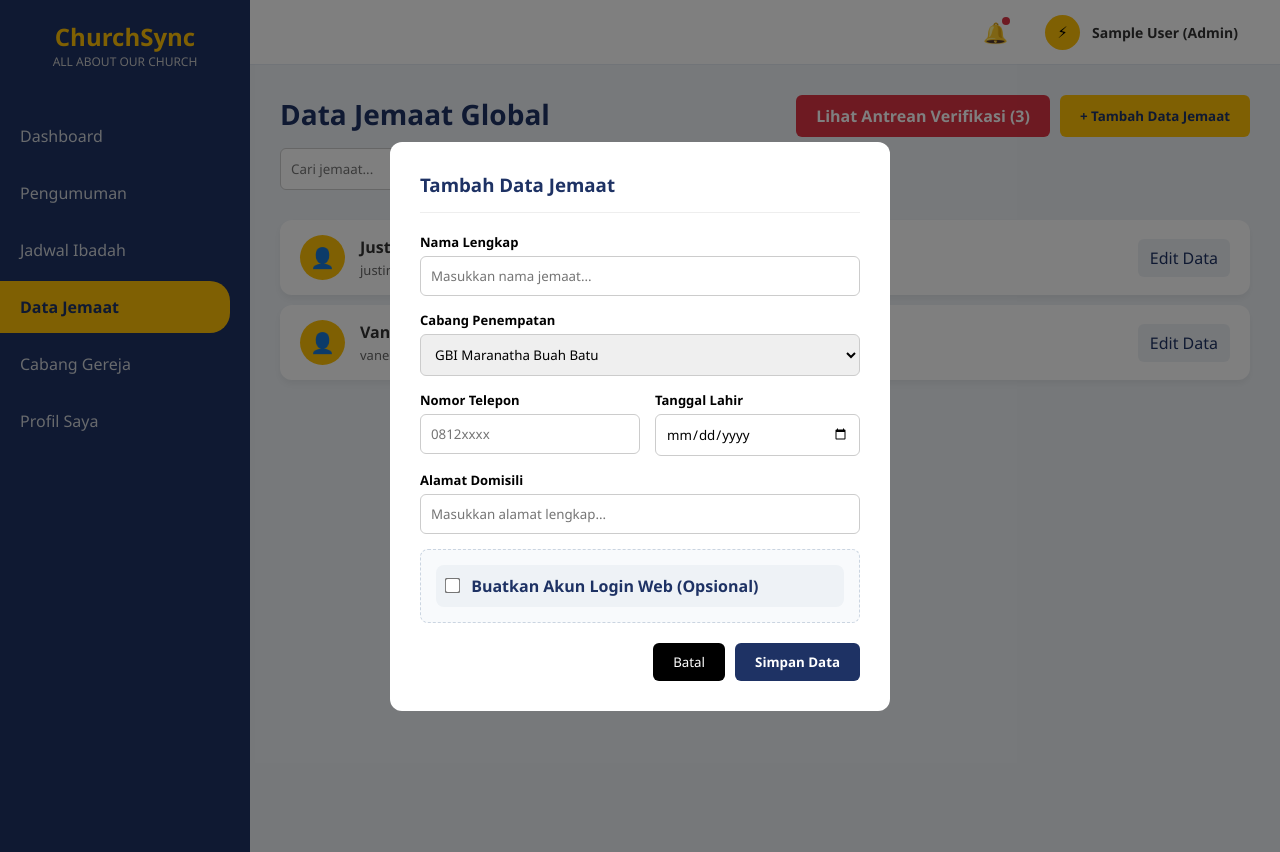
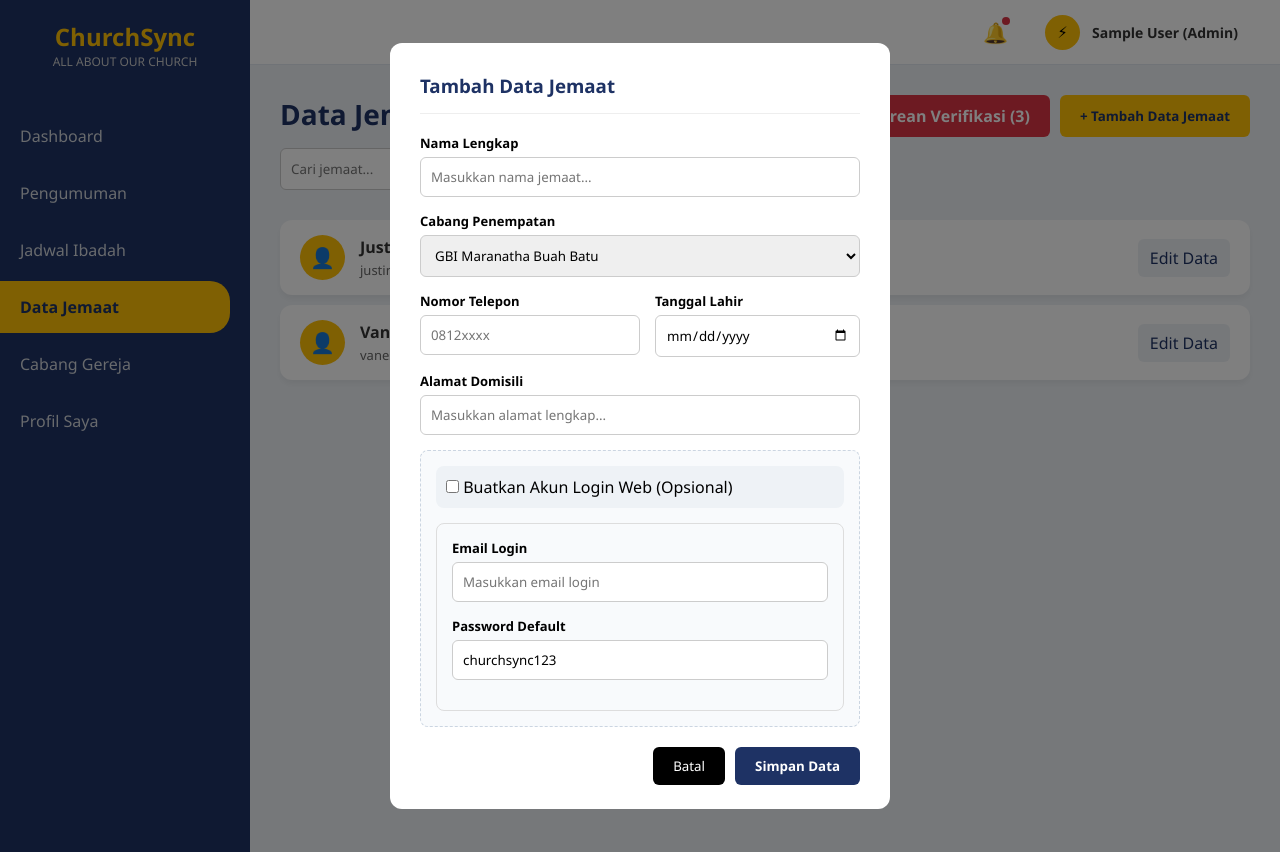
Before and after one commit to JustJoshL/Web-Programming, a PHP site: page /admin/data_jemaat_admin.php in a window 1280 px wide, after a click on "+ Tambah Data Jemaat". Run offline with PHP 8.4, Linux system fonts and the light colour scheme; the visitor is signed in with stand-in values (Sample User, id 1); data comes from the database, SQL or seed files in the repository.

Commit message:
updt data jemaat admin & db

```diff
--- a/pbl-churchsync/admin/data_jemaat_admin.php
+++ b/pbl-churchsync/admin/data_jemaat_admin.php
@@ -16,12 +16,11 @@ if (isset($_POST['tambah'])) {
     $no_telp = $_POST['no_telp'];
     $tanggal_lahir = $_POST['tanggal_lahir'];
     $alamat = $_POST['alamat'];
-    $email = $_POST['email'];
+    $email = $_POST['email'] ?? '';
     $id_cabang = $_POST['id_cabang'];
 
     mysqli_query($conn, "
-        INSERT INTO jemaat
-        (
+        INSERT INTO jemaat (
             nama_lengkap,
             tanggal_lahir,
             no_telp,
@@ -43,6 +41,9 @@ if (isset($_POST['tambah'])) {
             '$id_cabang'
         )
     ");
+
+    header("Location: data_jemaat_admin.php?status=sukses");
+    exit();
 }
 
 $query_jemaat = mysqli_query($conn, "
@@ -249,10 +250,8 @@ $verifikasi = mysqli_fetch_assoc($query_verifikasi);
         }
 
         .akun-wrapper {
-            display: none;
-            /* Default sembunyi */
-            margin-top: 10px;
-            padding: 10px;
+            margin-top: 15px;
+            padding: 15px;
             background: #f8fafc;
             border: 1px solid #ddd;
             border-radius: 8px;
@@ -262,10 +261,25 @@ $verifikasi = mysqli_fetch_assoc($query_verifikasi);
             display: block !important;
             /* Paksa muncul */
         }
+
+        .modal-content {
+            background: white;
+            width: 500px;
+            border-radius: 12px;
+            padding: 30px;
+
+            max-height: 90vh;
+            overflow-y: auto;
+        }
     </style>
 </head>
 
 <body>
+    <?php
+    if (isset($_GET['status']) && $_GET['status'] == 'sukses') {
+        echo "<script>alert('Data jemaat berhasil ditambahkan');</script>";
+    }
+    ?>
     <div class="sidebar">
         <div class="sidebar-logo">ChurchSync<span>ALL ABOUT OUR CHURCH</span></div>
         <nav>
@@ -317,82 +331,116 @@ $verifikasi = mysqli_fetch_assoc($query_verifikasi);
 
                     <div id="modalTambahDataAdmin" class="modal-overlay">
                         <div class="modal-content">
+
                             <form method="POST">
+
                                 <div class="modal-header">
                                     <h3>Tambah Data Jemaat</h3>
                                 </div>
 
-                                <div class="form-group"><label>Nama Lengkap</label><input type="text"
+                                <div class="form-group">
+                                    <label>Nama Lengkap</label>
+                                    <input type="text"
                                         name="nama_lengkap"
-                                        placeholder="Masukkan nama jemaat..."></div>
+                                        placeholder="Masukkan nama jemaat..."
+                                        required>
+                                </div>
+
                                 <div class="form-group">
                                     <label>Cabang Penempatan</label>
 
-                                    <select name="id_cabang">
-
+                                    <select name="id_cabang" required>
                                         <?php while ($cabang = mysqli_fetch_assoc($query_cabang)) : ?>
-
                                             <option value="<?= $cabang['id_cabang']; ?>">
                                                 <?= $cabang['nama_cabang']; ?>
                                             </option>
-
                                         <?php endwhile; ?>
-
                                     </select>
                                 </div>
-                                <div style="display: grid; grid-template-columns: 1fr 1fr; gap: 15px;">
-                                    <div class="form-group"><label>Nomor Telepon</label><input type="text"
+
+                                <div style="display:grid;grid-template-columns:1fr 1fr;gap:15px;">
+                                    <div class="form-group">
+                                        <label>Nomor Telepon</label>
+                                        <input type="text"
                                             name="no_telp"
-                                            placeholder="0812xxxx"></div>
-                                    <div class="form-group"><label>Tanggal Lahir</label><input type="date"
-                                            name="tanggal_lahir"></div>
+                                            placeholder="0812xxxx">
+                                    </div>
+
+                                    <div class="form-group">
+                                        <label>Tanggal Lahir</label>
+                                        <input type="date"
+                                            name="tanggal_lahir">
+                                    </div>
                                 </div>
-                                <div class="form-group"><label>Alamat Domisili</label><input type="text"
+
+                                <div class="form-group">
+                                    <label>Alamat Domisili</label>
+                                    <input type="text"
                                         name="alamat"
-                                        placeholder="Masukkan alamat lengkap..."></div>
+                                        placeholder="Masukkan alamat lengkap...">
+                                </div>
 
-                                <div
-                                    style="margin-top: 15px; padding: 15px; background: #f8fafc; border: 1px dashed #cbd5e1; border-radius: 8px;">
-                                    <div style="padding: 10px; background: #eef2f6; border-radius: 8px;">
-                                        <input type="checkbox" id="toggleAkun" onclick="toggleAkun(this)"
-                                            style="transform: scale(1.2); margin-right: 8px;">
-                                        <label for="toggleAkun"
-                                            style="font-weight: bold; color: var(--primary-blue); cursor: pointer;">
+                                <div style="margin-top:15px;padding:15px;background:#f8fafc;border:1px dashed #cbd5e1;border-radius:8px;">
+
+                                    <div style="padding:10px;background:#eef2f6;border-radius:8px;">
+                                        <input type="checkbox"
+                                            id="toggleAkun"
+                                            onchange="toggleAkun(this)">
+
+                                        <label for="toggleAkun">
                                             Buatkan Akun Login Web (Opsional)
                                         </label>
                                     </div>
 
                                     <div id="akunFields" class="akun-wrapper">
-                                        <div class="form-group"><label>Email Login</label><input type="email"
+
+                                        <div class="form-group">
+                                            <label>Email Login</label>
+                                            <input type="email"
                                                 name="email"
-                                                placeholder="Masukkan email login"></div>
-                                        <div class="form-group"><label>Password Default</label><input type="text"
-                                                name="password_default"
-                                                value="churchsync123" disabled></div>
+                                                placeholder="Masukkan email login">
+                                        </div>
+
+                                        <div class="form-group">
+                                            <label>Password Default</label>
+                                            <input type="text"
+                                                value="churchsync123"
+                                                readonly>
+                                        </div>
+
                                     </div>
+
                                 </div>
 
                                 <div class="modal-actions">
-                                    <button class="btn-cancel"
-                                        onclick="document.getElementById('modalTambahDataAdmin').style.display='none'">Batal</button>
+                                    <button type="button"
+                                        class="btn-cancel"
+                                        onclick="document.getElementById('modalTambahDataAdmin').style.display='none'">
+                                        Batal
+                                    </button>
+
                                     <button type="submit"
                                         name="tambah"
                                         class="btn-add"
-                                        style="background-color: var(--primary-blue); color: white;">
+                                        style="background-color:var(--primary-blue);color:white;">
                                         Simpan Data
                                     </button>
                                 </div>
+
                             </form>
+
                         </div>
                     </div>
 
                     <script>
                         function toggleAkun(checkbox) {
-                            var fields = document.getElementById('akunFields');
+                            const fields = document.getElementById('akunFields');
+
                             if (checkbox.checked) {
-                                fields.style.display = 'block';
+                                fields.style.display = "block";
+                                fields.style.visibility = "visible";
                             } else {
-                                fields.style.display = 'none';
+                                fields.style.display = "none";
                             }
                         }
                     </script>
--- a/pbl-churchsync/db_churchsync.sql
+++ b/pbl-churchsync/db_churchsync.sql
@@ -205,4 +205,5 @@ ADD CONSTRAINT fk_jemaat_cabang
 FOREIGN KEY (id_cabang)
 REFERENCES cabang_gereja(id_cabang);
 
-DESCRIBE jemaat;
+ALTER TABLE jemaat
+DROP FOREIGN KEY jemaat_ibfk_1;
```
Also changed, not shown: other parts of pbl-churchsync/admin/data_jemaat_admin.php (+1 -33 lines).
